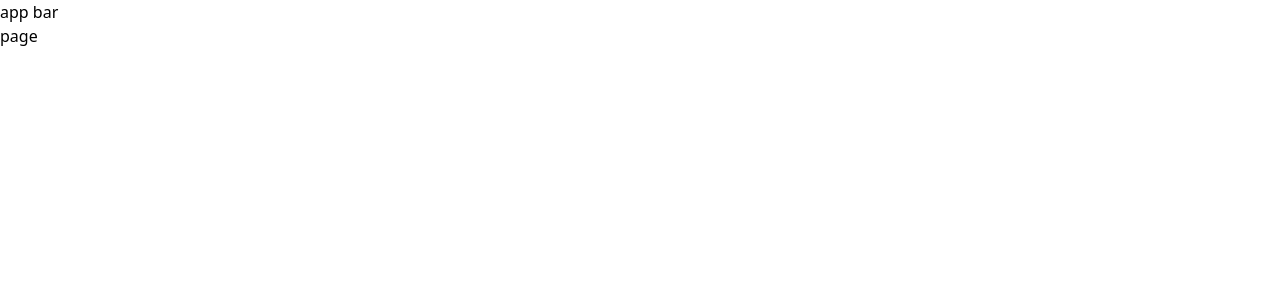
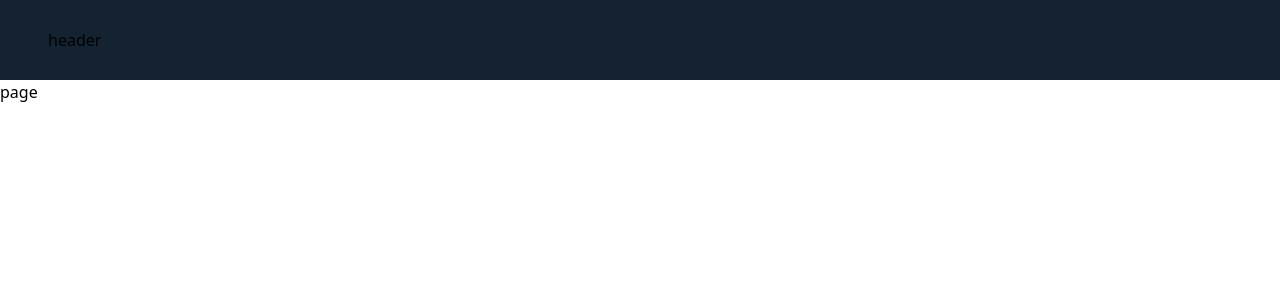
Before and after one commit to bazyli2/anilist-clone, a Next.js app: page / in a window 1280 px wide. Shown: the top 300 px of the page. Built offline with nearby package versions, Linux system fonts and the light colour scheme.

Commit message:
added basic styling to header

```diff
--- a/src/components/Header/Header.tsx
+++ b/src/components/Header/Header.tsx
@@ -1,5 +1,7 @@
 export function Header() {
   return (
-    <div>app bar</div>
+    <header className="hidden lg:flex bg-dark-gunmetal min-h-20 px-12 items-center">
+      header
+    </header>
   )
 }
```
